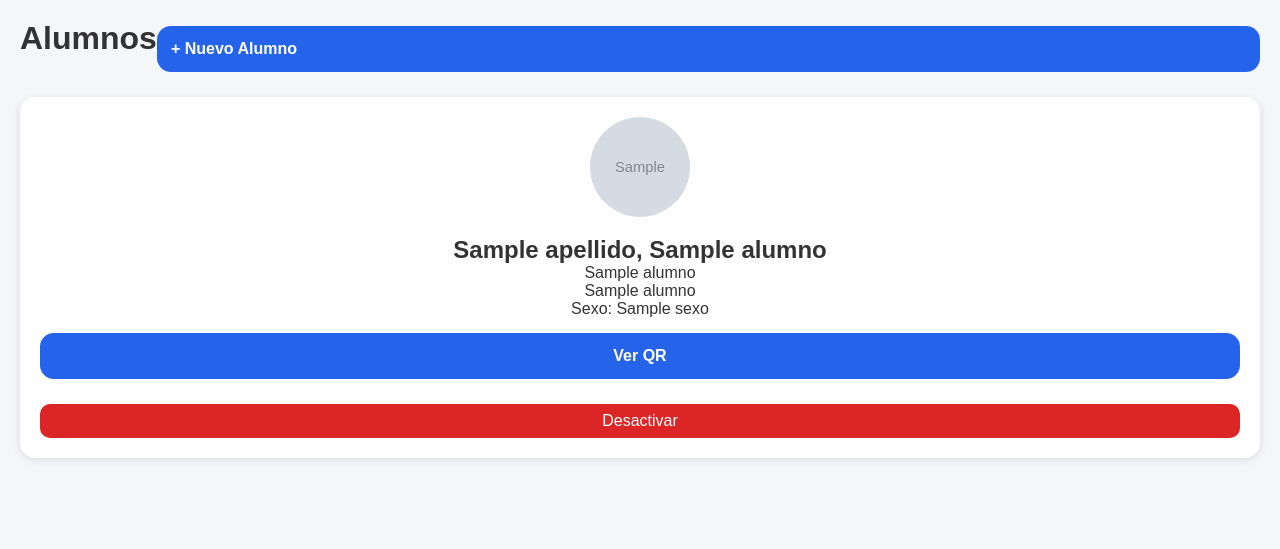
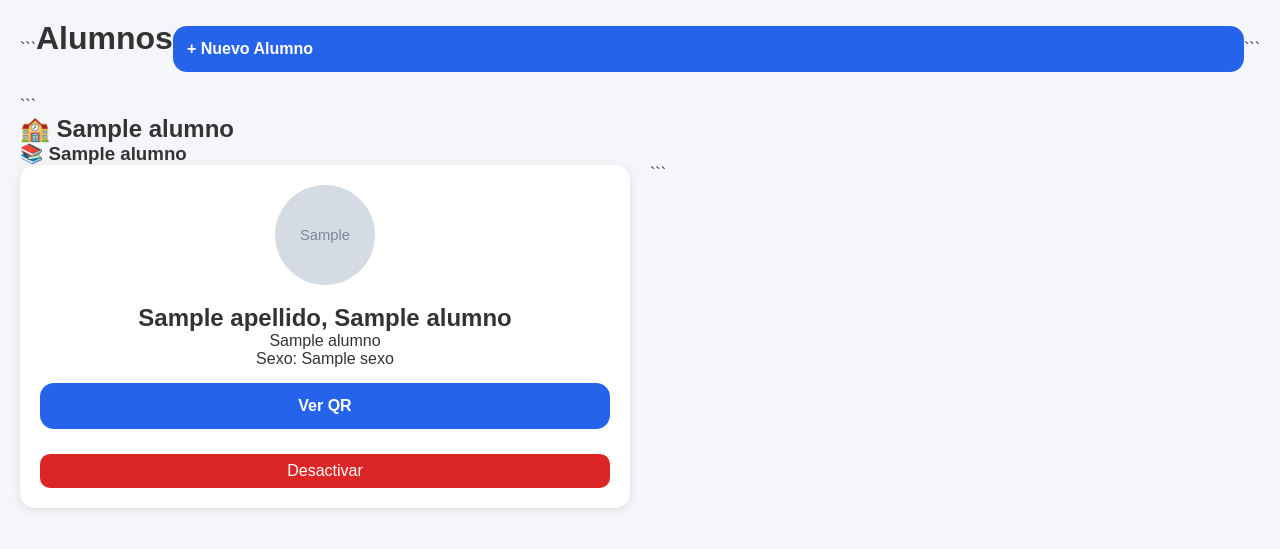
Before and after one commit to DavidAdrian2002/final_qr, a Flask app: page /alumnos in a window 1280 px wide. Shown: the part 53-602 px from the top of the page. Run offline with Flask 3, Linux system fonts and the light colour scheme; the visitor is signed in with stand-in values (Sample User, id 1); grey boxes marked "Sample" are stand-in pictures; a database or web service that is not in the repository returns one stand-in record (values such as "Sample title"); some libraries are stand-ins or nearby versions.

Commit message:
Mejoras en orden alumnos

````diff
--- a/app.py
+++ b/app.py
@@ -473,7 +473,11 @@ def alumnos():
     WHERE docente_escuelas.docente_id = %s
     AND alumnos.activo = 1
 
-    ORDER BY apellido ASC
+    ORDER BY
+    escuelas.nombre ASC,
+    grados.nombre ASC,
+    alumnos.apellido ASC
+
     """, (session["docente_id"],))
 
     alumnos = cursor.fetchall()
--- a/templates/alumnos.html
+++ b/templates/alumnos.html
@@ -8,6 +8,7 @@ Alumnos
 
 <div class="page-header">
 
+```
 <h1 class="page-title">
     Alumnos
 </h1>
@@ -15,22 +16,54 @@ Alumnos
 <a class="primary-btn" href="/alumnos/nuevo">
     + Nuevo Alumno
 </a>
+```
 
 </div>
 
 {% with messages = get_flashed_messages() %}
 {% if messages %}
-        {% for message in messages %}
-            <div class="success-box">
-                {{ message }}
-            </div>
+{% for message in messages %} <div class="success-box">
+{{ message }} </div>
 {% endfor %}
 {% endif %}
 {% endwith %}
 
+{% set escuela_actual = "" %}
+{% set grado_actual = "" %}
+
+{% for alumno in alumnos %}
+
+```
+{% if escuela_actual != alumno.escuela_nombre %}
+
+    <div class="section-title">
+
+        <h2 class="school-title">
+            🏫 {{ alumno.escuela_nombre }}
+        </h2>
+
+    </div>
+
+    {% set escuela_actual = alumno.escuela_nombre %}
+    {% set grado_actual = "" %}
+
+{% endif %}
+
+{% if grado_actual != alumno.grado_nombre %}
+
+    <div class="grade-title-container">
+
+        <h3 class="grade-title">
+            📚 {{ alumno.grado_nombre }}
+        </h3>
+
+    </div>
+
     <div class="student-grid">
 
-    {% for alumno in alumnos %}
+    {% set grado_actual = alumno.grado_nombre %}
+
+{% endif %}
 
 <div class="student-card">
 
@@ -59,14 +92,10 @@ Alumnos
     </p>
 
     <p>
-            {{ alumno.escuela_nombre }}
+        Sexo:
+        {{ alumno.sexo }}
     </p>
 
-        <p>
-            Sexo:
-            {{ alumno.sexo }}
-
-        </p>
     <div class="student-actions">
 
         <a
@@ -86,6 +115,7 @@ Alumnos
     </div>
 
 </div>
+```
 
 {% endfor %}
 
````
Lines whose indentation alone changed are shown as unchanged.
